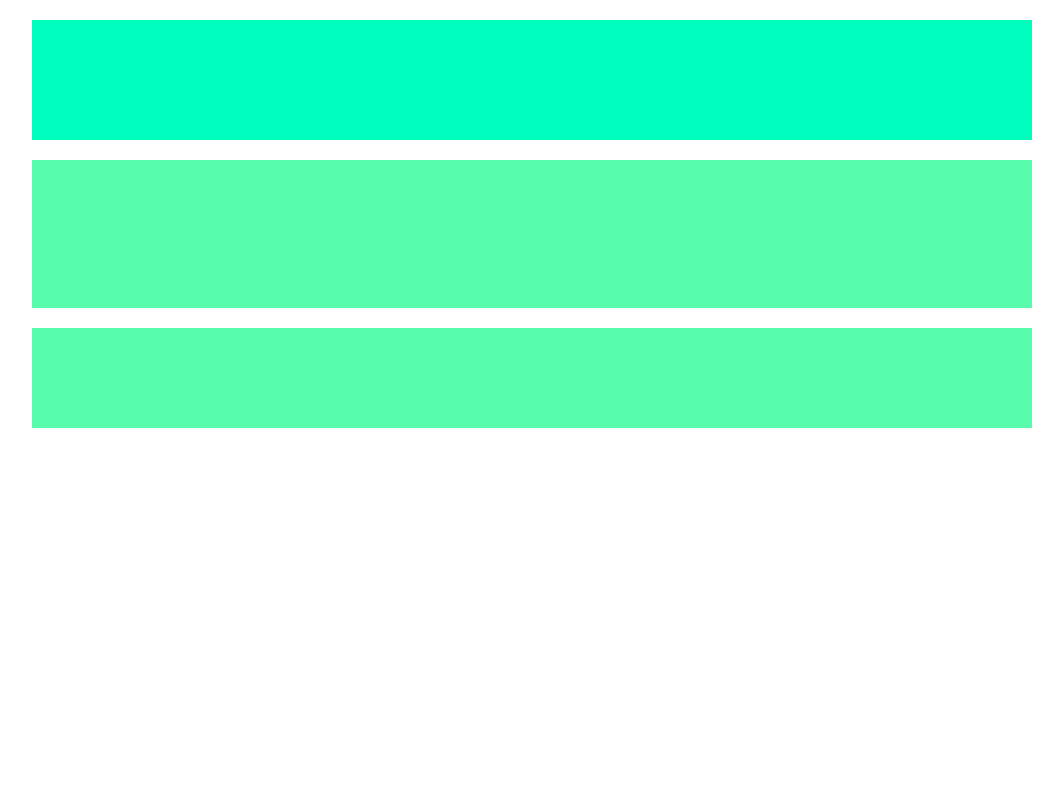
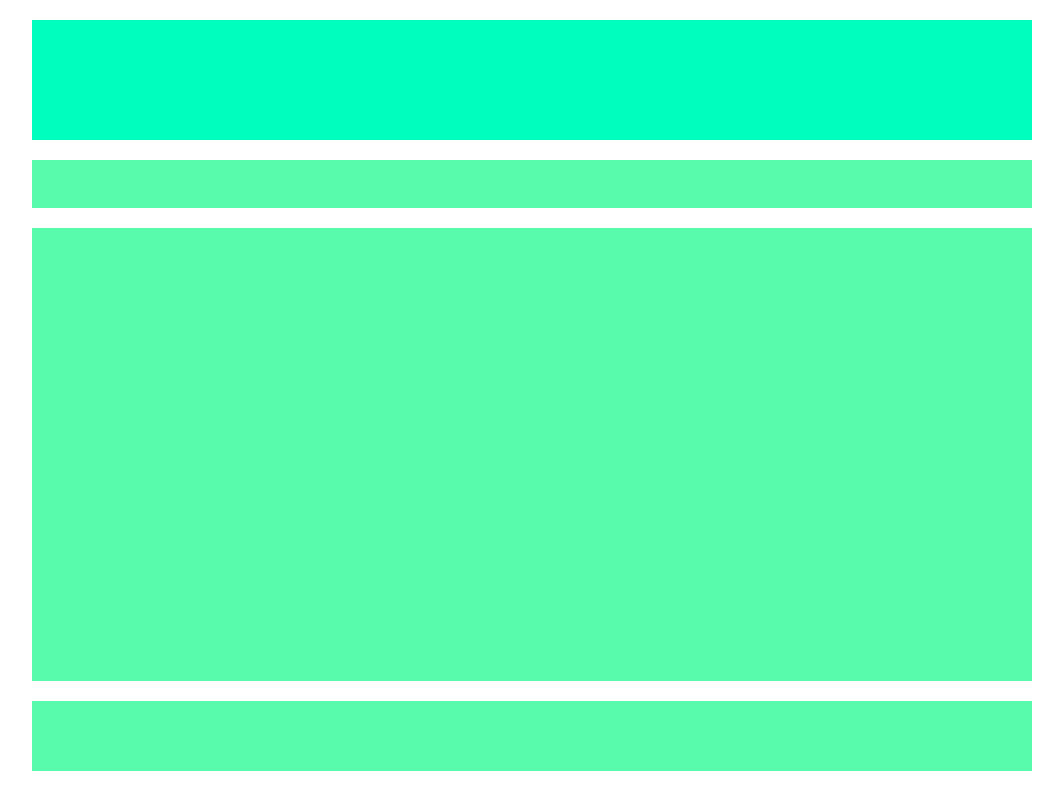
Before and after one commit to dylanmeca/dylanmeca.github.io, a Jekyll site: the page blog.html, which Jekyll copies as it is, in a window 1280 px wide. Shown: the top 810 px of the page, without its empty margins (108-1171 px from the left). Built offline with Jekyll 4.4.1, drawn with Linux system fonts in a browser that asks for light colours.

Commit message:
Update blog.html

```diff
--- a/blog.html
+++ b/blog.html
@@ -34,7 +34,17 @@ nav {
     position:relative;
     background:#58FAAC;
     width:1000px;
-    height:148px;
+    height:48px;
+    margin:20px auto;
+
+}
+
+section {
+
+    position:relative;
+    background:#58FAAC;
+    width:1000px;
+    height:453px;
     margin:20px auto;
 
 }
@@ -44,7 +54,7 @@ footer {
     position:relative;
     background:#58FAAC;
     width:1000px;
-    height:100px;
+    height:70px;
     margin:20px auto;
 
 }
@@ -65,6 +75,10 @@ footer {
 
         </nav>
 
+        <section>
+
+        </section>
+
         <footer>
 
         </footer>
```
